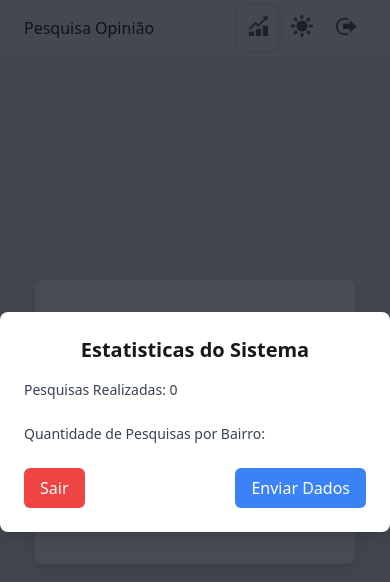
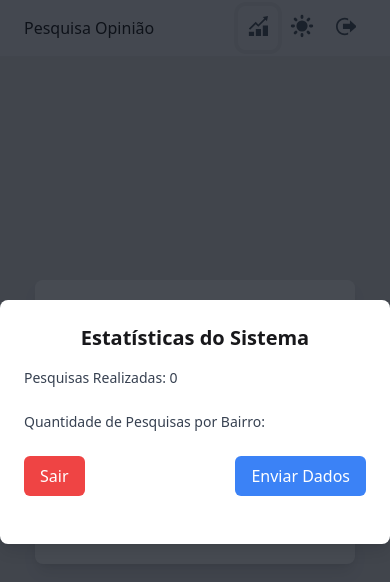
Before and after one commit to jeremiasdsa/survey, a React (Create React App) app: page / in a window 390 px wide. Both pictures are taken after a click on the button 258 px from the left and 28 px from the top of the page. Shown: the top 582 px of the page. Built offline with nearby package versions, Linux system fonts and the light colour scheme; what tailwindcss-safe-area would draw is missing.

Commit message:
Removing Criptorandom() para funcionar no tablet

```diff
--- a/src/components/survey/StatisticsModal.js
+++ b/src/components/survey/StatisticsModal.js
@@ -47,7 +47,7 @@ const StatisticsModal = ({ isOpen, onClose, countStoredData }) => {
             <div className="fixed inset-0 z-50 flex items-center justify-center bg-gray-900 bg-opacity-50">
                 <div
                     className="bg-white mr-safe-offset-1 ml-safe-offset-1 dark:bg-gray-800 rounded-lg shadow-lg p-6 max-w-md w-full relative z-10">
-                    <h2 className="text-xl font-semibold text-center mb-4 dark:text-white">Estatisticas do Sistema</h2>
+                    <h2 className="text-xl font-semibold text-center mb-4 dark:text-white">Estatísticas do Sistema</h2>
 
                     {message ? (
                         <div className="text-center">
@@ -79,8 +79,7 @@ const StatisticsModal = ({ isOpen, onClose, countStoredData }) => {
                                         Pesquisas Realizadas: {surveyCount}</p>
                                     <p className='text-sm font-sans font-medium text-gray-700 dark:text-gray-300 mb-6 '>Quantidade
                                         de Pesquisas por Bairro: {/* Add logic for counting by neighborhood */}</p>
-                                </div>
-                            )}
+
                                     <div className="flex justify-between">
                                         <button
                                             className="bg-red-500 text-white px-4 py-2 rounded-md hover:bg-red-600"
@@ -94,6 +93,10 @@ const StatisticsModal = ({ isOpen, onClose, countStoredData }) => {
                                             Enviar Dados
                                         </button>
                                     </div>
+
+                                </div>
+
+                            )}
                         </div>
                     )}
                 </div>
--- a/src/components/survey/SurveyForm.js
+++ b/src/components/survey/SurveyForm.js
@@ -22,6 +22,13 @@ const updateDataLocally = async (data, synced) => {
     } catch (err) {
         console.error('[updateDataLocally]', err);
     }
+}
+
+function generateUUID() {
+    return 'xxxxxxxx-xxxx-4xxx-yxxx-xxxxxxxxxxxx'.replace(/[xy]/g, function(c) {
+        var r = Math.random() * 16 | 0, v = c === 'x' ? r : (r & 0x3 | 0x8);
+        return v.toString(16);
+    });
 }
 
 const SurveyForm = ({ researcherName, theme }) => {
@@ -70,7 +77,8 @@ const SurveyForm = ({ researcherName, theme }) => {
     const handleConfirm = async () => {
         try {
             const newSurvey = {
-                id: crypto.randomUUID(),
+                // id: crypto.randomUUID(),
+                id: generateUUID(),
                 researcher: researcherName,
                 ...formData,
                 timestamp: Date.now(),
```
Lines whose indentation alone changed are shown as unchanged.
